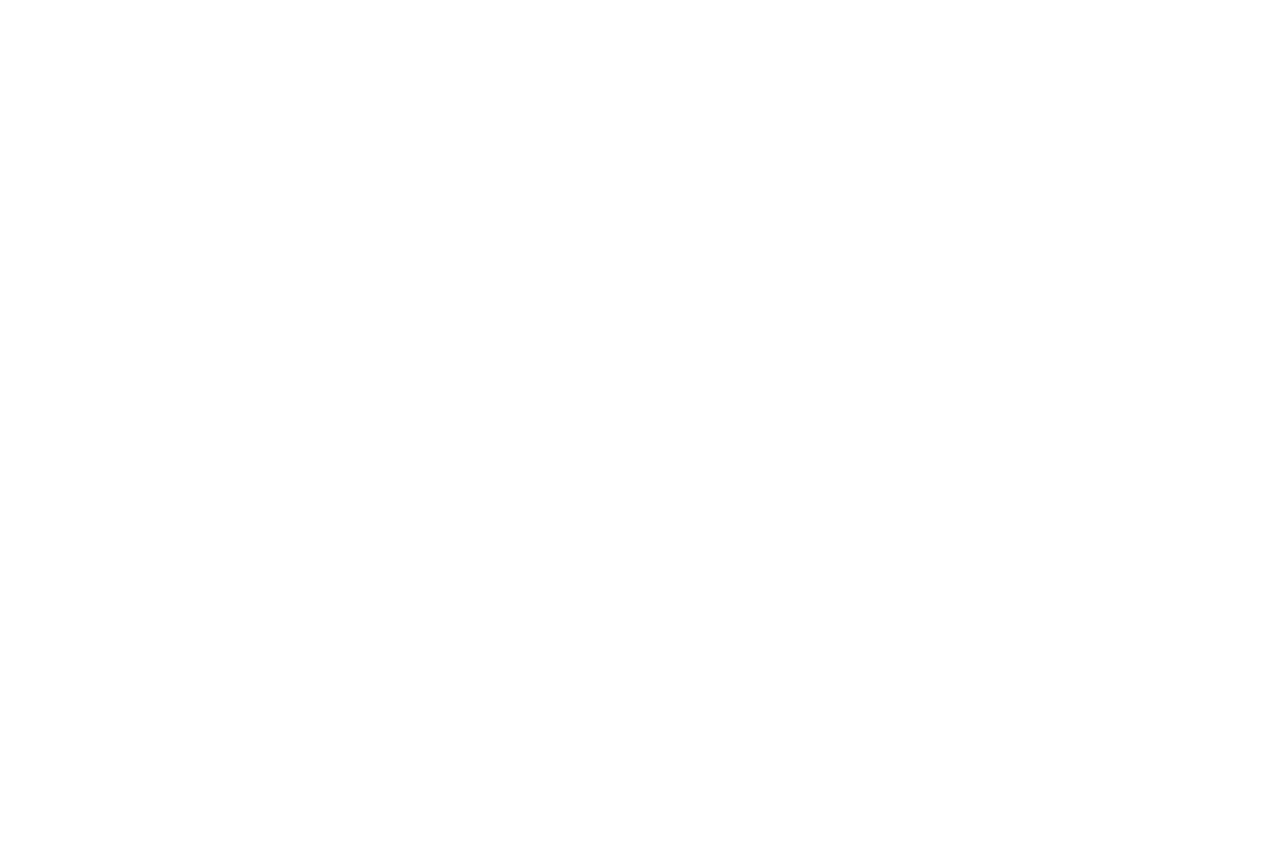
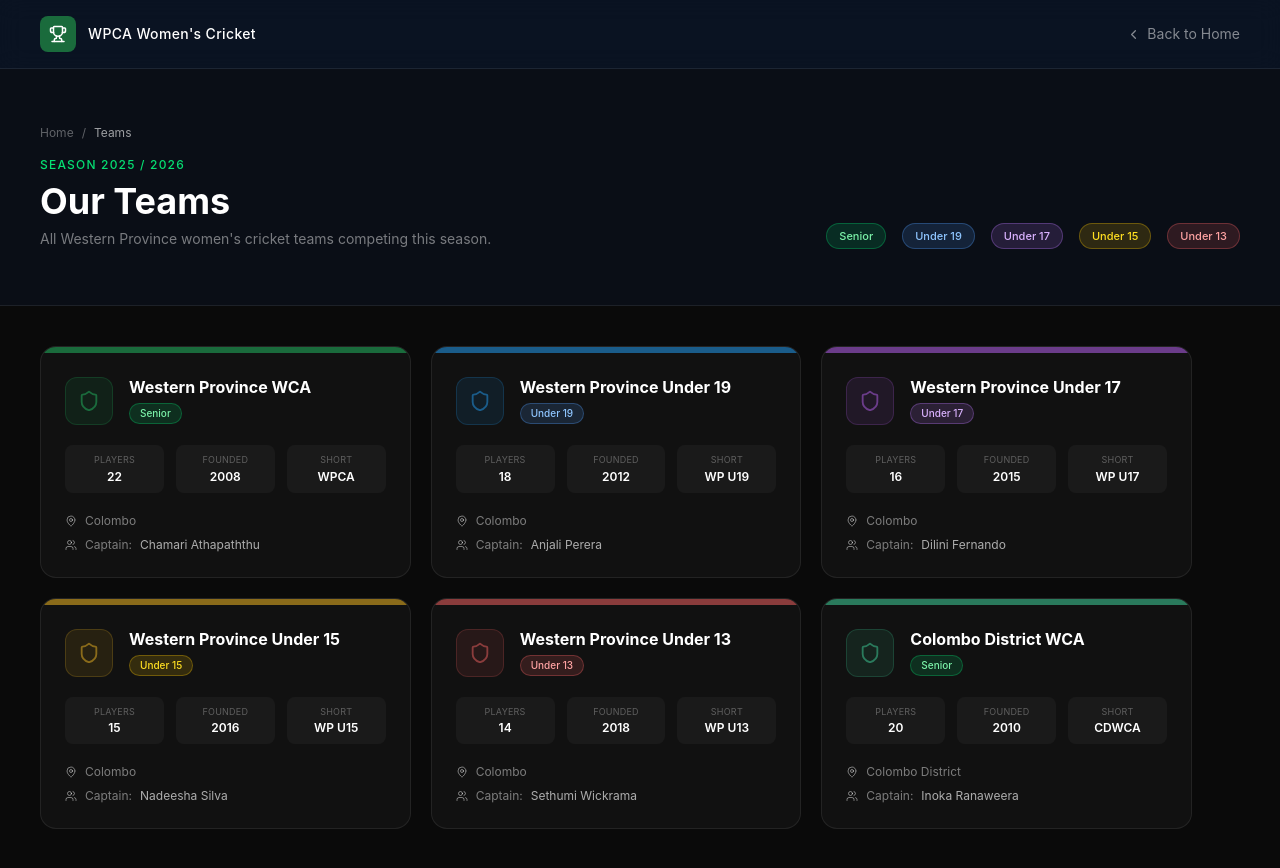
Before and after one commit to hemi-chk/WPCA-Cricket, a React app in the folder apps/web/: page /teams in a window 1280 px wide. Before the commit this address had no page. Before the commit the page ends 800 px from the top, so only its background shows below. Built offline with nearby package versions, Linux system fonts and the light colour scheme; the HTML template or start-up script is replaced by a standard one.

Commit message:
Teams page created for public access. Sign in pop up removed.

```diff
--- a/apps/web/src/App.jsx
+++ b/apps/web/src/App.jsx
@@ -12,6 +12,7 @@ import ForgotPassword from './pages/ForgotPassword'
 import PlayerDashboard from './pages/PlayerDashboard'
 import AgeCategoryDetail from "./pages/AgeCategoryDetail";
 import PlayerCalendar from './pages/PlayerCalendar'
+import Teams from './pages/Teams'
 
 
 
@@ -56,6 +57,7 @@ function App() {
         <Route path="/contact-admin" element={<ContactAdmin />} />
         <Route path="/forgot-password" element={<ForgotPassword />} />
         <Route path="/player" element={<PlayerDashboard />} />
+        <Route path="/teams" element={<Teams />} />
         <Route path="/player/calendar" element={<PlayerCalendar />} />
         <Route path="/age-category/:slug" element={<AgeCategoryDetail />} />
       </Routes>
--- a/apps/web/src/components/Navbar.jsx
+++ b/apps/web/src/components/Navbar.jsx
@@ -24,7 +24,7 @@ export default function Navbar() {
           {navLinks.map(link => (
             <button
               key={link}
-              onClick={() => setShowPrompt(true)}
+              onClick={() => link === 'Teams' ? navigate('/teams') : setShowPrompt(true)}
               className="text-white/70 text-sm hover:text-white transition-colors"
             >
               {link}
--- /dev/null
+++ b/apps/web/src/pages/Teams.jsx
@@ -0,0 +1,188 @@
+import { useNavigate } from 'react-router-dom'
+import { Trophy, Users, MapPin, ChevronLeft, Shield } from 'lucide-react'
+
+const teams = [
+  {
+    id: 1,
+    name: 'Western Province WCA',
+    shortName: 'WPCA',
+    category: 'Senior',
+    players: 22,
+    location: 'Colombo',
+    founded: '2008',
+    captain: 'Chamari Athapaththu',
+    color: '#1a6b3c',
+  },
+  {
+    id: 2,
+    name: 'Western Province Under 19',
+    shortName: 'WP U19',
+    category: 'Under 19',
+    players: 18,
+    location: 'Colombo',
+    founded: '2012',
+    captain: 'Anjali Perera',
+    color: '#1a5c8a',
+  },
+  {
+    id: 3,
+    name: 'Western Province Under 17',
+    shortName: 'WP U17',
+    category: 'Under 17',
+    players: 16,
+    location: 'Colombo',
+    founded: '2015',
+    captain: 'Dilini Fernando',
+    color: '#6b3c8a',
+  },
+  {
+    id: 4,
+    name: 'Western Province Under 15',
+    shortName: 'WP U15',
+    category: 'Under 15',
+    players: 15,
+    location: 'Colombo',
+    founded: '2016',
+    captain: 'Nadeesha Silva',
+    color: '#8a6b1a',
+  },
+  {
+    id: 5,
+    name: 'Western Province Under 13',
+    shortName: 'WP U13',
+    category: 'Under 13',
+    players: 14,
+    location: 'Colombo',
+    founded: '2018',
+    captain: 'Sethumi Wickrama',
+    color: '#8a3c3c',
+  },
+  {
+    id: 6,
+    name: 'Colombo District WCA',
+    shortName: 'CDWCA',
+    category: 'Senior',
+    players: 20,
+    location: 'Colombo District',
+    founded: '2010',
+    captain: 'Inoka Ranaweera',
+    color: '#2a7a5c',
+  },
+]
+
+const categoryColors = {
+  'Senior':     'bg-green-400/15 text-green-300 border-green-400/30',
+  'Under 19':   'bg-blue-400/15 text-blue-300 border-blue-400/30',
+  'Under 17':   'bg-purple-400/15 text-purple-300 border-purple-400/30',
+  'Under 15':   'bg-yellow-400/15 text-yellow-300 border-yellow-400/30',
+  'Under 13':   'bg-red-400/15 text-red-300 border-red-400/30',
+}
+
+export default function Teams() {
+  const navigate = useNavigate()
+
+  return (
+    <div className="min-h-screen bg-[#0a0a0a] text-white">
+
+      {/* Navbar */}
+      <nav className="flex items-center justify-between px-10 py-4 bg-[#0a1628]/80 backdrop-blur-md sticky top-0 z-50 border-b border-white/8">
+        <div className="flex items-center gap-3">
+          <div className="w-9 h-9 bg-[#1a6b3c] rounded-lg flex items-center justify-center text-white">
+            <Trophy size={18} />
+          </div>
+          <span className="text-white font-medium text-sm tracking-wide">WPCA Women's Cricket</span>
+        </div>
+        <button
+          onClick={() => navigate('/')}
+          className="flex items-center gap-1.5 text-white/50 hover:text-white text-sm transition-colors"
+        >
+          <ChevronLeft size={15} /> Back to Home
+        </button>
+      </nav>
+
+      {/* Hero */}
+      <div className="px-10 py-14 border-b border-white/8 bg-[#0a1628]/40">
+        <div className="flex items-center gap-2 text-xs text-white/35 mb-4">
+          <span>Home</span>
+          <span>/</span>
+          <span className="text-white/60">Teams</span>
+        </div>
+        <div className="flex items-end justify-between">
+          <div>
+            <p className="text-green-400 text-xs tracking-widest uppercase font-medium mb-2">Season 2025 / 2026</p>
+            <h1 className="text-4xl font-bold text-white mb-2">Our Teams</h1>
+            <p className="text-white/45 text-sm">All Western Province women's cricket teams competing this season.</p>
+          </div>
+          <div className="flex items-center gap-4">
+            {['Senior','Under 19','Under 17','Under 15','Under 13'].map(cat => (
+              <span key={cat} className={`text-[11px] font-medium px-3 py-1 rounded-full border ${categoryColors[cat]}`}>
+                {cat}
+              </span>
+            ))}
+          </div>
+        </div>
+      </div>
+
+      {/* Teams grid */}
+      <div className="px-10 py-10">
+        <div className="grid grid-cols-1 md:grid-cols-2 lg:grid-cols-3 gap-5 max-w-6xl">
+          {teams.map(team => (
+            <div
+              key={team.id}
+              className="border border-white/8 rounded-2xl bg-white/3 hover:bg-white/5 hover:border-white/15 transition-all cursor-pointer overflow-hidden group"
+            >
+              {/* Card top accent */}
+              <div className="h-1.5 w-full" style={{ backgroundColor: team.color }} />
+
+              <div className="p-6">
+                {/* Icon + name */}
+                <div className="flex items-start gap-4 mb-5">
+                  <div
+                    className="w-12 h-12 rounded-xl flex items-center justify-center shrink-0"
+                    style={{ backgroundColor: team.color + '30', border: `1px solid ${team.color}60` }}
+                  >
+                    <Shield size={22} style={{ color: team.color }} />
+                  </div>
+                  <div>
+                    <h2 className="text-white font-bold text-base leading-tight group-hover:text-green-300 transition-colors">
+                      {team.name}
+                    </h2>
+                    <span className={`inline-block mt-1.5 text-[10px] font-medium px-2.5 py-0.5 rounded-full border ${categoryColors[team.category]}`}>
+                      {team.category}
+                    </span>
+                  </div>
+                </div>
+
+                {/* Stats row */}
+                <div className="grid grid-cols-3 gap-3 mb-5">
+                  {[
+                    { label: 'Players', value: team.players },
+                    { label: 'Founded', value: team.founded },
+                    { label: 'Short', value: team.shortName },
+                  ].map(({ label, value }) => (
+                    <div key={label} className="bg-white/4 rounded-lg px-3 py-2 text-center">
+                      <p className="text-white/30 text-[9px] uppercase tracking-wide mb-0.5">{label}</p>
+                      <p className="text-white text-xs font-semibold">{value}</p>
+                    </div>
+                  ))}
+                </div>
+
+                {/* Location & captain */}
+                <div className="space-y-2">
+                  <div className="flex items-center gap-2 text-white/45 text-xs">
+                    <MapPin size={12} className="shrink-0" />
+                    {team.location}
+                  </div>
+                  <div className="flex items-center gap-2 text-white/45 text-xs">
+                    <Users size={12} className="shrink-0" />
+                    Captain: <span className="text-white/65">{team.captain}</span>
+                  </div>
+                </div>
+              </div>
+            </div>
+          ))}
+        </div>
+      </div>
+    </div>
+  )
+}
```
